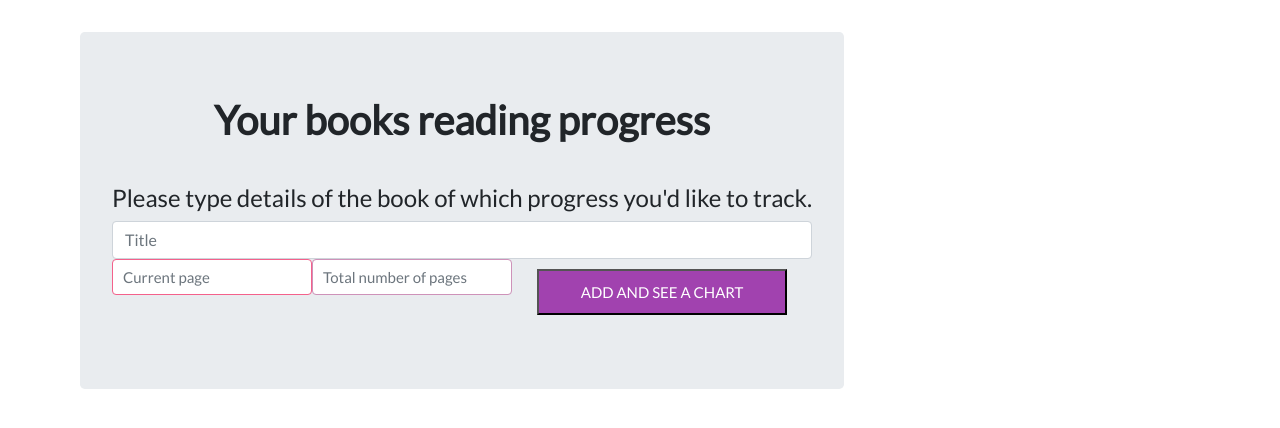
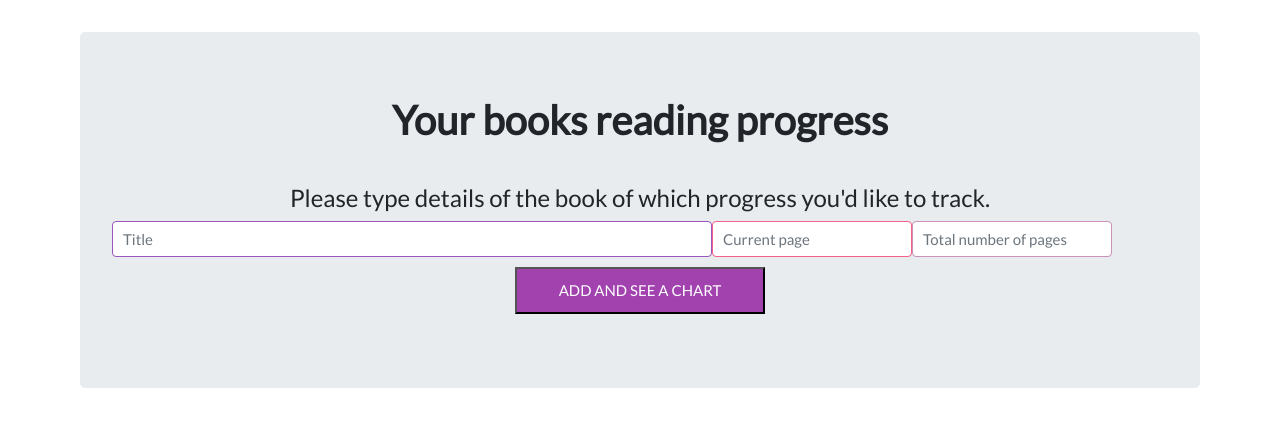
Before and after one commit to PaulinaKas/Reading-process-tracker-web-app, a Django app: page / in a window 1280 px wide. Shown: the top 428 px of the page. Run offline with Django 3.2, Linux system fonts and the light colour scheme; some libraries are stand-ins or nearby versions.

Commit message:
Replacement by get_title_input_box and 2 more functions from base.py

```diff
--- a/project/app/static/base.css
+++ b/project/app/static/base.css
@@ -21,7 +21,7 @@ body {
 }
 
 
-#id_new_book {
+#id_title {
     padding:10px 10px;
     font-size:15px;
     width:600px;
```
